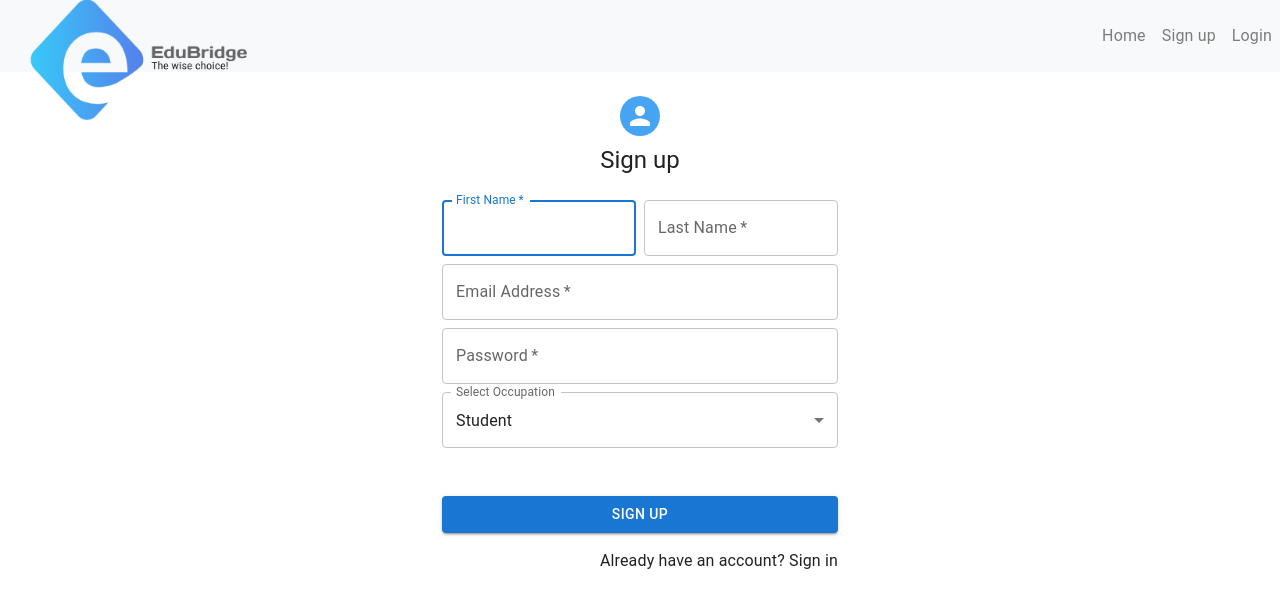
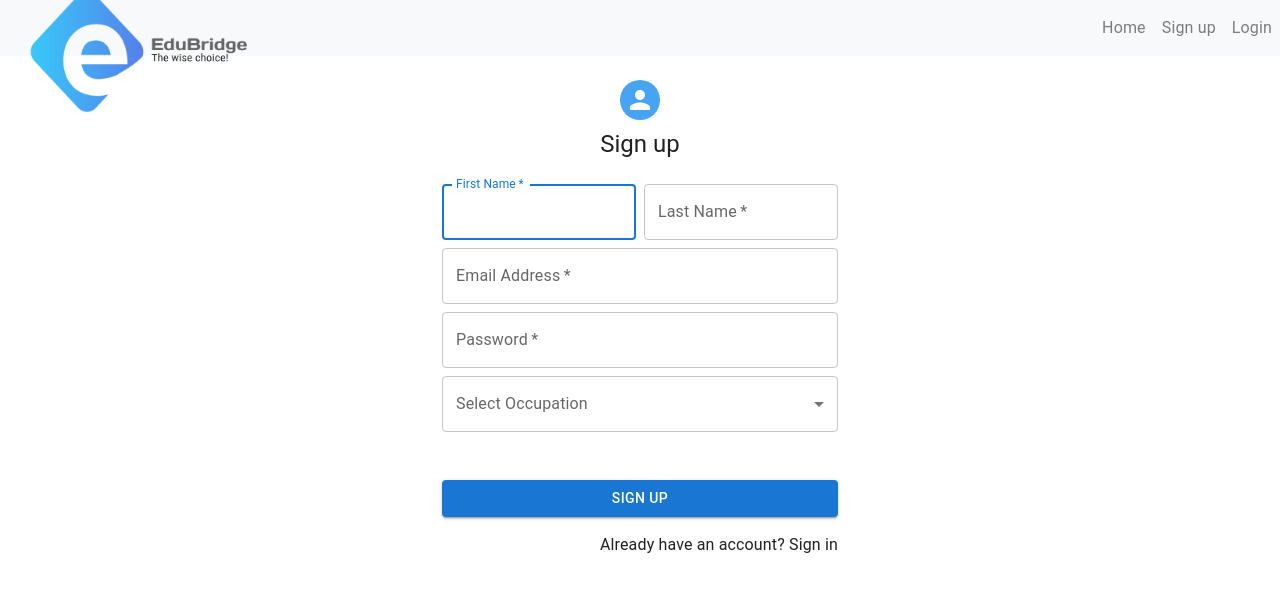
Before and after one commit to Arunp10/EduBridge, a React (Create React App) app: page /signup in a window 1280 px wide. Shown: the top 608 px of the page. Built offline with nearby package versions, Linux system fonts and the light colour scheme; a web font is replaced by a local one.

Commit message:
Navbar design fix

```diff
--- a/src/App.css
+++ b/src/App.css
@@ -234,3 +234,6 @@ h4.typewriter{
 .errorBox{
   /* background-color: red; */
 }
+.logged-in-navbar {
+  min-height: 72px; /* Adjust the height as needed */
+}
--- a/src/components/NavBar.js
+++ b/src/components/NavBar.js
@@ -2,12 +2,12 @@ import React from "react";
 import "bootstrap/dist/css/bootstrap.css";
 import { Link } from "react-router-dom";
 import elogo from "../images/elogo.png";
-import Sidebar from "./SideBar";
 
 const Navbar = () => {
+  const isLoggedIn = localStorage.getItem('token');
   return (
     <>
-      <nav className="navbar navbar-expand-lg navbar-light bg-light py-3">
+         <nav className={`navbar navbar-expand-lg navbar-light bg-light ${isLoggedIn ? 'logged-in-navbar' : ''}`}>
         <Link className="navbar-brand" to="/">
           <img src={elogo} alt="elogo" />
         </Link>
--- a/src/components/signup.js
+++ b/src/components/signup.js
@@ -152,7 +152,7 @@ export default function Signup() {
                   id="occupation"
                   select
                   label="Select Occupation"
-                  defaultValue="Student"
+                  defaultValue=""
                   fullWidth
                   name="occupation"
                   onChange={handleChange}
```
